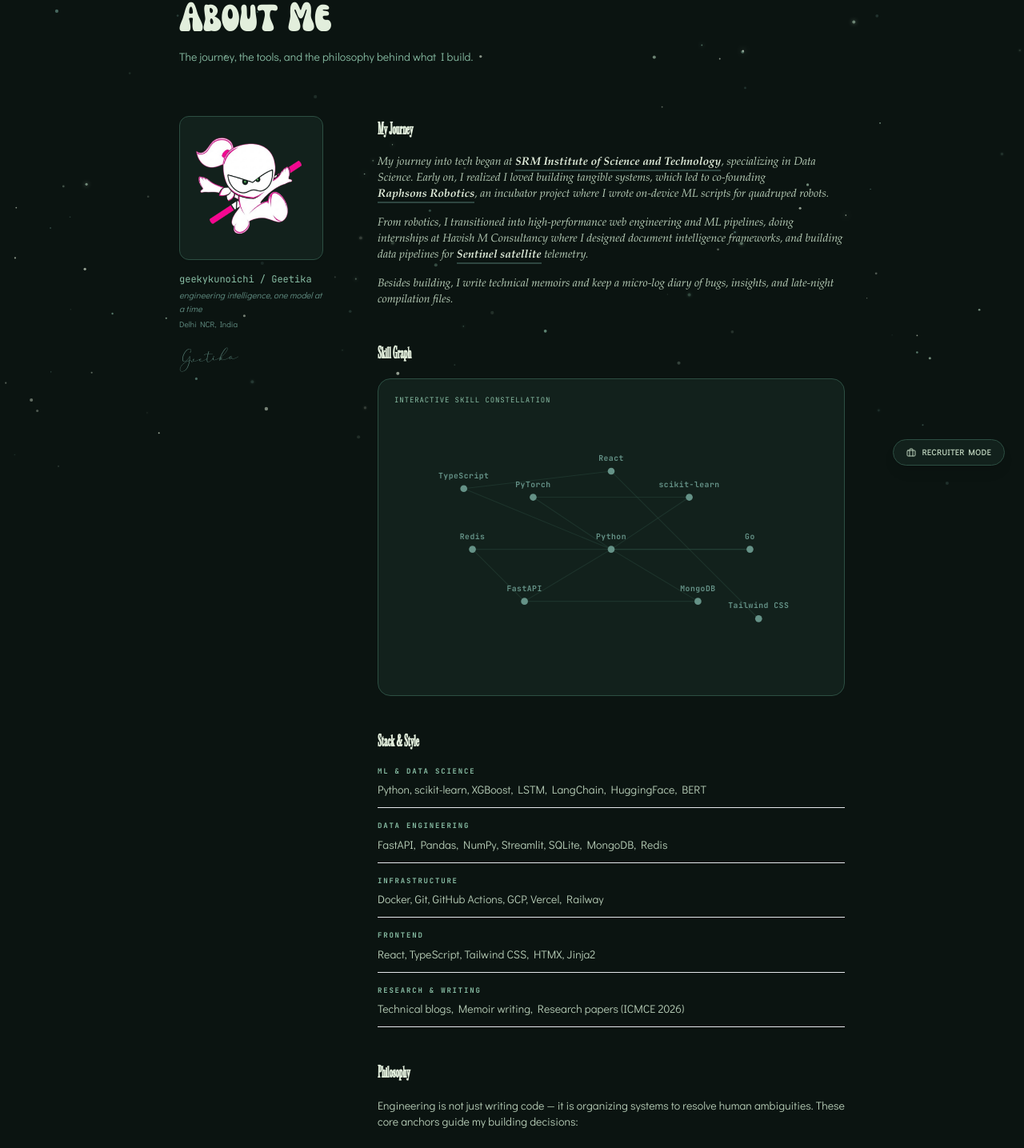
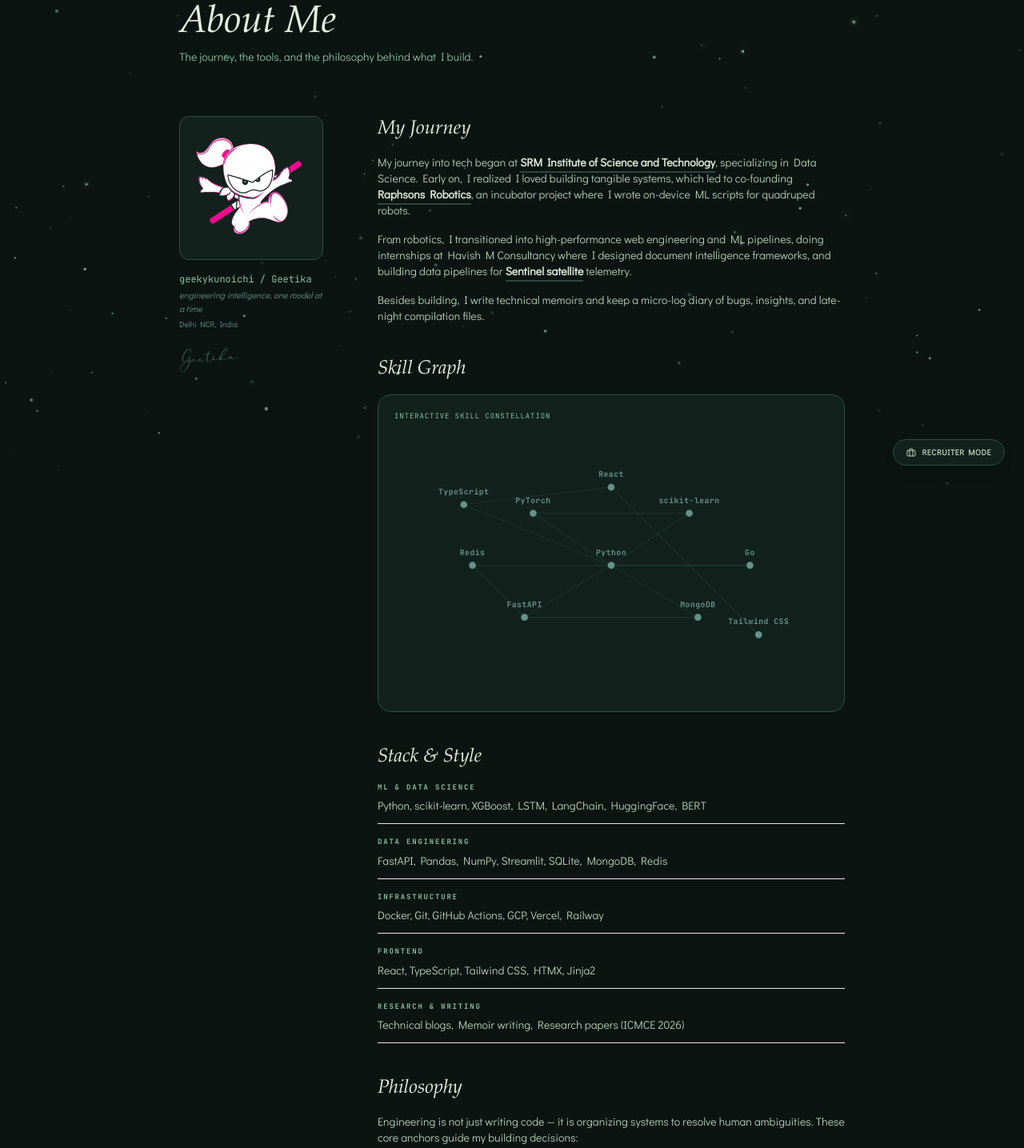
Before and after one commit to geetikavasistha-01/Geetika-s-Portfolio, a React (Vite) app in the folder frontend/: page /about in a window 1280 px wide. Shown: the part 194-1629 px from the top of the page at 80% size. Built offline with nearby package versions, Linux system fonts and the light colour scheme; no server answers; a web font is replaced by a local one.

Commit message:
feat: use ITC Garamond for headings globally and restore sans-serif for About body text

```diff
--- a/frontend/src/index.css
+++ b/frontend/src/index.css
@@ -109,7 +109,8 @@
 
 h1, h2, h3, h4, h5, h6 {
   color: var(--color-text1);
-  font-family: 'Westfalia', sans-serif;
+  font-family: 'ITC Garamond Light Narrow Italic', 'ITC Garamond', Garamond, Georgia, serif;
+  font-style: italic;
 }
 
 /* Custom CSS classes */
--- a/frontend/src/pages/About.tsx
+++ b/frontend/src/pages/About.tsx
@@ -103,10 +103,10 @@
 
           {/* Journey Section */}
           <section className="flex flex-col">
-            <h2 className="text-xl sm:text-2xl font-editorial font-bold text-text1 mb-4">
+            <h2 className="text-xl sm:text-2xl font-editorial font-normal text-text1 mb-4">
               My Journey
             </h2>
-            <div className="space-y-4 text-xs sm:text-sm text-text2 leading-relaxed font-garamond italic">
+            <div className="space-y-4 text-xs sm:text-sm text-text2 leading-relaxed font-body">
               <p>
                 My journey into tech began at <LinkPreview url="https://www.srmist.edu.in" previewName="SRM Institute">SRM Institute of Science and Technology</LinkPreview>, specializing in Data Science.
                 Early on, I realized I loved building tangible systems, which led to co-founding <LinkPreview url="https://github.com/geetikavasistha-01" previewName="Raphson Robotics">Raphsons Robotics</LinkPreview>,
@@ -123,7 +123,7 @@
 
           {/* Skill Constellation Section */}
           <section className="flex flex-col">
-            <h2 className="text-xl sm:text-2xl font-editorial font-bold text-text1 mb-4">
+            <h2 className="text-xl sm:text-2xl font-editorial font-normal text-text1 mb-4">
               Skill Graph
             </h2>
             <SkillConstellation />
@@ -131,7 +131,7 @@
 
           {/* Stack & Style Section */}
           <section className="flex flex-col">
-            <h2 className="text-xl sm:text-2xl font-editorial font-bold text-text1 mb-4">
+            <h2 className="text-xl sm:text-2xl font-editorial font-normal text-text1 mb-4">
               Stack & Style
             </h2>
             <div className="flex flex-col gap-4">
@@ -150,7 +150,7 @@
 
           {/* Philosophy Section */}
           <section className="flex flex-col mb-4">
-            <h2 className="text-xl sm:text-2xl font-editorial font-bold text-text1 mb-4">
+            <h2 className="text-xl sm:text-2xl font-editorial font-normal text-text1 mb-4">
               Philosophy
             </h2>
             <p className="text-xs sm:text-sm text-text2 leading-relaxed mb-6">
--- a/frontend/tailwind.config.js
+++ b/frontend/tailwind.config.js
@@ -23,8 +23,8 @@
         green: "#88BDA4",
       },
       fontFamily: {
-        display: ["'Nectarine'", "serif"],
-        editorial: ["'Old Money'", "serif"],
+        display: ["'ITC Garamond Light Narrow Italic'", "'ITC Garamond'", "Garamond", "Georgia", "serif"],
+        editorial: ["'ITC Garamond Light Narrow Italic'", "'ITC Garamond'", "Garamond", "Georgia", "serif"],
         script: ["'Cherolina'", "sans-serif"],
         typewriter: ["'Elegant Typewriter'", "monospace"],
         body: ["'Didact Gothic'", "sans-serif"],
```
